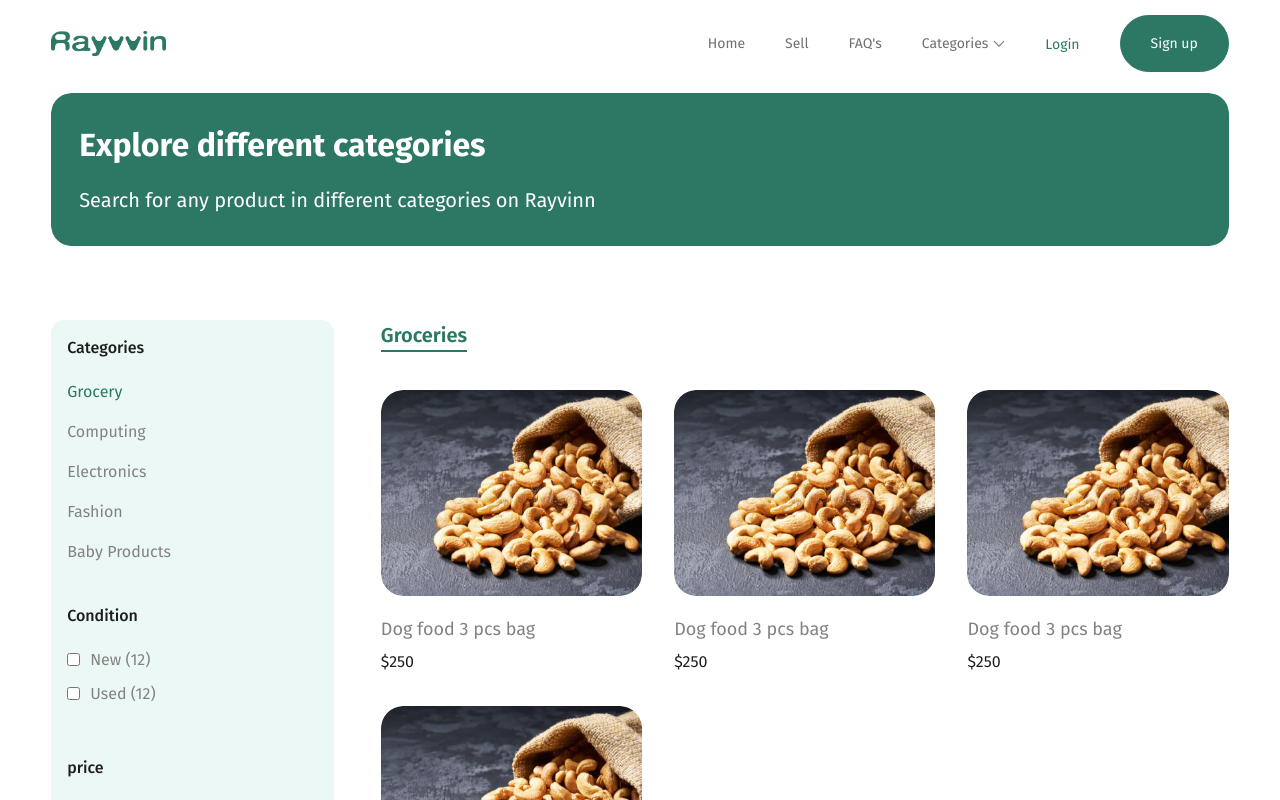
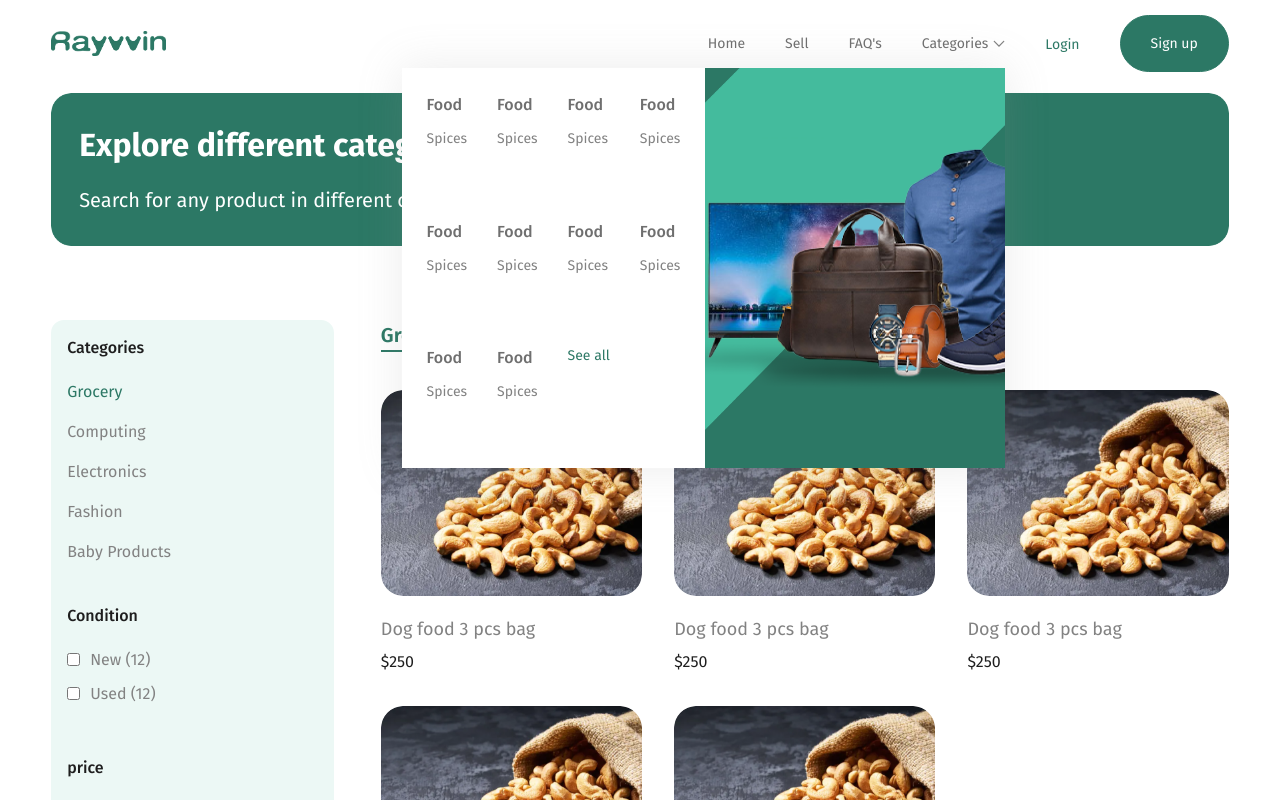
Before and after one commit to ushDevJobs/african-e-store, a Next.js app: page /categories in a window 1280 px wide. Both pictures are taken after a click on the item "Categories". Shown: the top 800 px of the page. Built offline with nearby package versions, Linux system fonts and the light colour scheme.

Commit message:
modified

```diff
--- a/app/categories/CategoriesPage.tsx
+++ b/app/categories/CategoriesPage.tsx
@@ -9,6 +9,7 @@ import Image from 'next/image'
 import images from '@/public/images'
 import { LeftArrowIcon, RightArrowIcon } from '../components/SVGs/SVGicons'
 import PageTransition from '../components/PageTransition'
+import Link from 'next/link'
 
 
 type Props = {}
@@ -21,7 +22,7 @@ const CategoriesPage = (props: Props) => {
     return (
         <div className={styles.main}>
             {/* <PageTransition previousPage={previousPage} currentPage="/my-page" direction="forward" /> */}
-            <CategoriesHeader mainText='Explore different categories' subText='Search for any product in different categories on Rayvinn'/>
+            <CategoriesHeader mainText='Explore different categories' subText='Search for any product in different categories on Rayvinn' />
             <div className={styles.contents}>
                 {onDesktop &&
                     <div className={styles.lhs}>
@@ -29,8 +30,8 @@ const CategoriesPage = (props: Props) => {
                     </div>}
                 <div className={styles.rhs}>
                     <h3>Groceries</h3>
-
                     <div className={styles.cards}>
+                        <Link href={'/categories/2'}>
                             <div className={styles.card}>
                                 <div className={styles.image}>
                                     <Image fill src={images.cashew} alt='product image' />
@@ -38,6 +39,8 @@ const CategoriesPage = (props: Props) => {
                                 <p>Dog food 3 pcs bag </p>
                                 <h4>$250</h4>
                             </div>
+                        </Link>
+                        <Link href={'/categories/2'}>
                             <div className={styles.card}>
                                 <div className={styles.image}>
                                     <Image fill src={images.cashew} alt='product image' />
@@ -45,6 +48,8 @@ const CategoriesPage = (props: Props) => {
                                 <p>Dog food 3 pcs bag </p>
                                 <h4>$250</h4>
                             </div>
+                        </Link>
+                        <Link href={'/categories/2'}>
                             <div className={styles.card}>
                                 <div className={styles.image}>
                                     <Image fill src={images.cashew} alt='product image' />
@@ -52,6 +57,8 @@ const CategoriesPage = (props: Props) => {
                                 <p>Dog food 3 pcs bag </p>
                                 <h4>$250</h4>
                             </div>
+                        </Link>
+                        <Link href={'/categories/2'}>
                             <div className={styles.card}>
                                 <div className={styles.image}>
                                     <Image fill src={images.cashew} alt='product image' />
@@ -59,15 +66,26 @@ const CategoriesPage = (props: Props) => {
                                 <p>Dog food 3 pcs bag </p>
                                 <h4>$250</h4>
                             </div>
+                        </Link>
+                        <Link href={'/categories/2'}>
+                            <div className={styles.card}>
+                                <div className={styles.image}>
+                                    <Image fill src={images.cashew} alt='product image' />
+                                </div>
+                                <p>Dog food 3 pcs bag </p>
+                                <h4>$250</h4>
+                            </div>
+                        </Link>
+
                     </div>
                     <div className={styles.pagination}>
-                   <button><LeftArrowIcon/></button>
+                        <button><LeftArrowIcon /></button>
                         <div className={styles.value}>
                             <span>1</span>
                             <span>1</span>
                             <span>1</span>
                         </div>
-                   <button><RightArrowIcon/></button>
+                        <button><RightArrowIcon /></button>
                     </div>
                 </div>
 
--- a/app/components/Navbar/navbar.tsx
+++ b/app/components/Navbar/navbar.tsx
@@ -61,7 +61,126 @@ const Navbar = (props: Props) => {
                             <li>FAQ&apos;s</li>
                         </Link>
                         <div className={styles.dropdown}>
-                            <li>Categories <DownArrowIcon /></li>
+                            <li ref={categoryDropdownRef}
+                                onClick={() => setIsCategoryDropdownOpen(!isCategoryDropdownOpen)}>Categories <DownArrowIcon /></li>
+                            {isCategoryDropdownOpen && (
+                                <ul className={styles.dropdownContainer}>
+                                    <div className={styles.lhs}>
+                                        <div className={styles.category}>
+                                            <h3>Food</h3>
+                                            <Link
+                                                href='/categories'
+                                                onClick={() => setIsCategoryDropdownOpen(false)}
+                                            >
+
+                                                <li>Spices</li>
+                                            </Link>
+                                        </div>
+                                        <div className={styles.category}>
+                                            <h3>Food</h3>
+                                            <Link
+                                                href='/categories'
+                                                onClick={() => setIsCategoryDropdownOpen(false)}
+                                            >
+
+                                                <li>Spices</li>
+                                            </Link>
+                                        </div>
+                                        <div className={styles.category}>
+                                            <h3>Food</h3>
+                                            <Link
+                                                href='/categories'
+                                                onClick={() => setIsCategoryDropdownOpen(false)}
+                                            >
+
+                                                <li>Spices</li>
+                                            </Link>
+                                        </div>
+                                        <div className={styles.category}>
+                                            <h3>Food</h3>
+                                            <Link
+                                                href='/categories'
+                                                onClick={() => setIsCategoryDropdownOpen(false)}
+                                            >
+
+                                                <li>Spices</li>
+                                            </Link>
+                                        </div>
+                                        <div className={styles.category}>
+                                            <h3>Food</h3>
+                                            <Link
+                                                href='/categories'
+                                                onClick={() => setIsCategoryDropdownOpen(false)}
+                                            >
+
+                                                <li>Spices</li>
+                                            </Link>
+                                        </div>
+                                        <div className={styles.category}>
+                                            <h3>Food</h3>
+                                            <Link
+                                                href='/categories'
+                                                onClick={() => setIsCategoryDropdownOpen(false)}
+                                            >
+
+                                                <li>Spices</li>
+                                            </Link>
+                                        </div>
+                                        <div className={styles.category}>
+                                            <h3>Food</h3>
+                                            <Link
+                                                href='/categories'
+                                                onClick={() => setIsCategoryDropdownOpen(false)}
+                                            >
+
+                                                <li>Spices</li>
+                                            </Link>
+                                        </div>
+                                        <div className={styles.category}>
+                                            <h3>Food</h3>
+                                            <Link
+                                                href='/categories'
+                                                onClick={() => setIsCategoryDropdownOpen(false)}
+                                            >
+
+                                                <li>Spices</li>
+                                            </Link>
+                                        </div>
+                                        <div className={styles.category}>
+                                            <h3>Food</h3>
+                                            <Link
+                                                href='/categories'
+                                                onClick={() => setIsCategoryDropdownOpen(false)}
+                                            >
+
+                                                <li>Spices</li>
+                                            </Link>
+                                        </div>
+                                        <div className={styles.category}>
+                                            <h3>Food</h3>
+                                            <Link
+                                                href='/categories'
+                                                onClick={() => setIsCategoryDropdownOpen(false)}
+                                            >
+
+                                                <li>Spices</li>
+                                            </Link>
+                                        </div>
+                                        <Link
+                                            className='whitespace-nowrap text-[#2C7865] text-sm'
+                                            href='/categories'
+                                            onClick={() => setIsCategoryDropdownOpen(false)}
+                                        >
+                                            See all
+                                            {/* See all categories */}
+                                        </Link>
+                                    </div>
+                                    <div className={styles.rhs}>
+                                        <Image src={images.category_dropdown_image} alt='category iamge' />
+                                    </div>
+                                </ul>
+                            )}
+
                         </div>
                         <Link href='/login'>
                             <button className={styles.login}>  Login</button>
```
Lines whose indentation alone changed are shown as unchanged.
